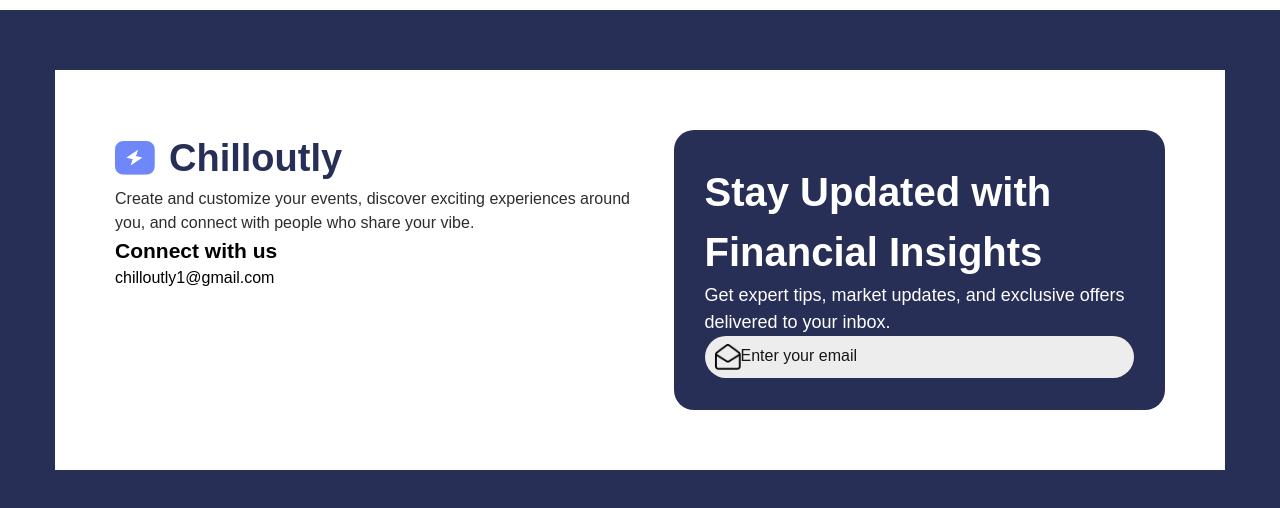
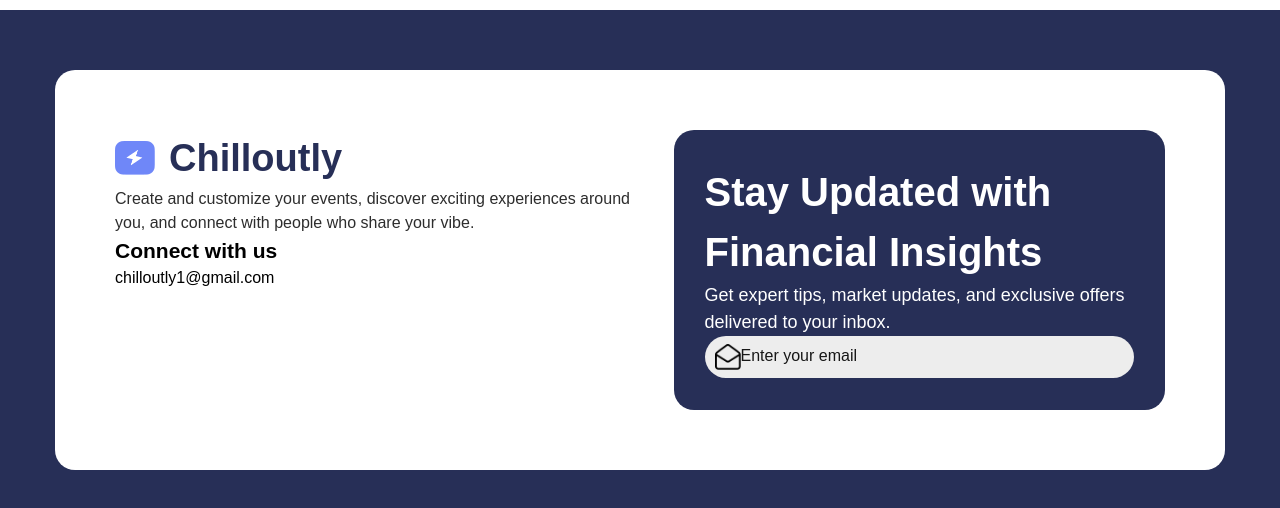
Before and after one commit to Jaystyle34/chilloutly_fe, a Next.js app: page / in a window 1280 px wide. Shown: the part 3512-4020 px from the top of the page. Built offline with nearby package versions, Linux system fonts and the light colour scheme.

Commit message:
Updated the page

```diff
--- a/app/page.tsx
+++ b/app/page.tsx
@@ -80,8 +80,8 @@
       </div>
 
 
-      <div className="bg-[#272F57] py-[20px] px-[20px] sm:py-[60px]  sm:px-[55px]">
-        <div className="flex flex-col md:flex-row gap-4 bg-white p-[20px] sm:p-[60px]">
+      <div className="bg-[#272F57]  py-[20px] px-[20px] sm:py-[60px]  sm:px-[55px]">
+        <div className="flex flex-col md:flex-row gap-4 bg-white p-[20px] sm:p-[60px] rounded-[20px]">
           <div className="flex flex-col">
             <div className="flex items-center gap-[14px]">
               <Image
```
